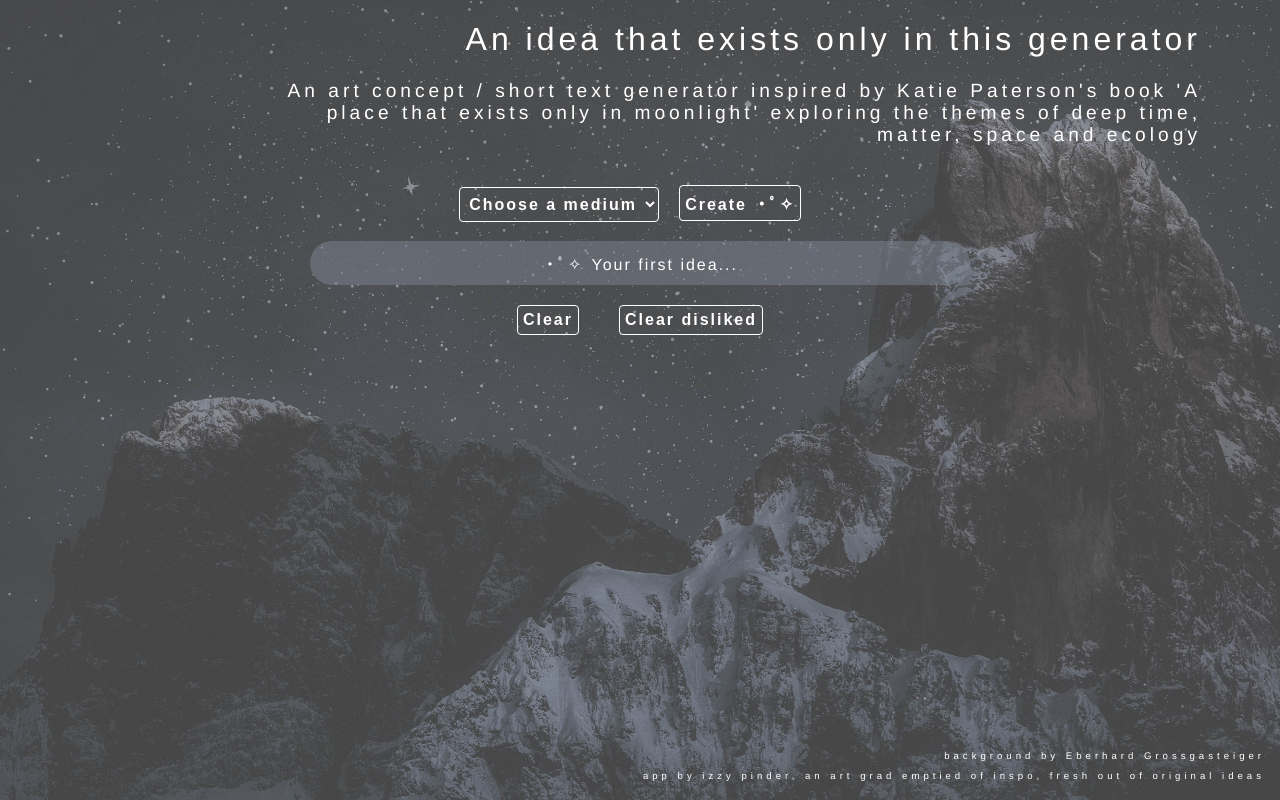
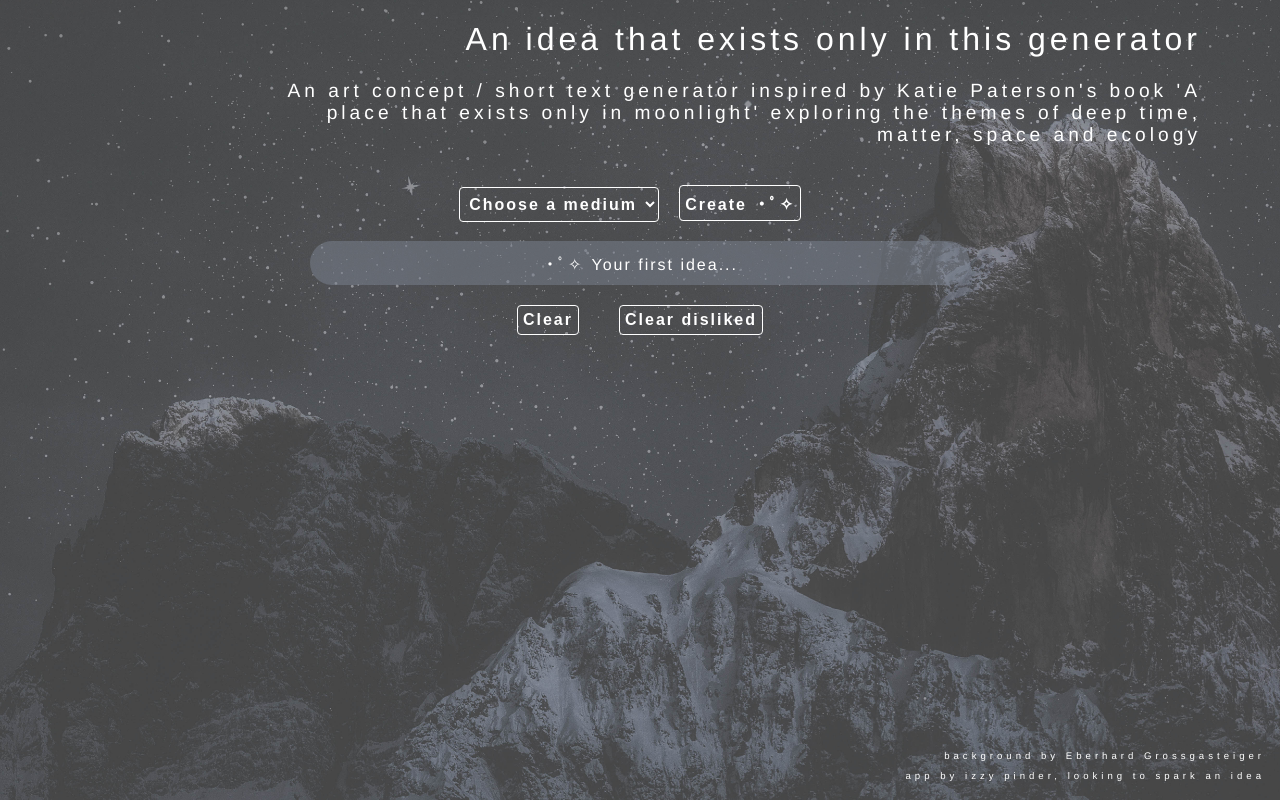
Before and after one commit to izzy-pin/art-idea-generator, a React (Create React App) app: page / in a window 1280 px wide. Built offline with nearby package versions, Linux system fonts and the light colour scheme.

Commit message:
update copy

```diff
--- a/src/components/footer.jsx
+++ b/src/components/footer.jsx
@@ -11,10 +11,7 @@ const Footer = () => {
           Eberhard Grossgasteiger{" "}
         </a>
       </p>
-      <p>
-        app by izzy pinder, an art grad emptied of inspo, fresh out of original
-        ideas
-      </p>
+      <p>app by izzy pinder, looking to spark an idea</p>
     </footer>
   );
 };
```
